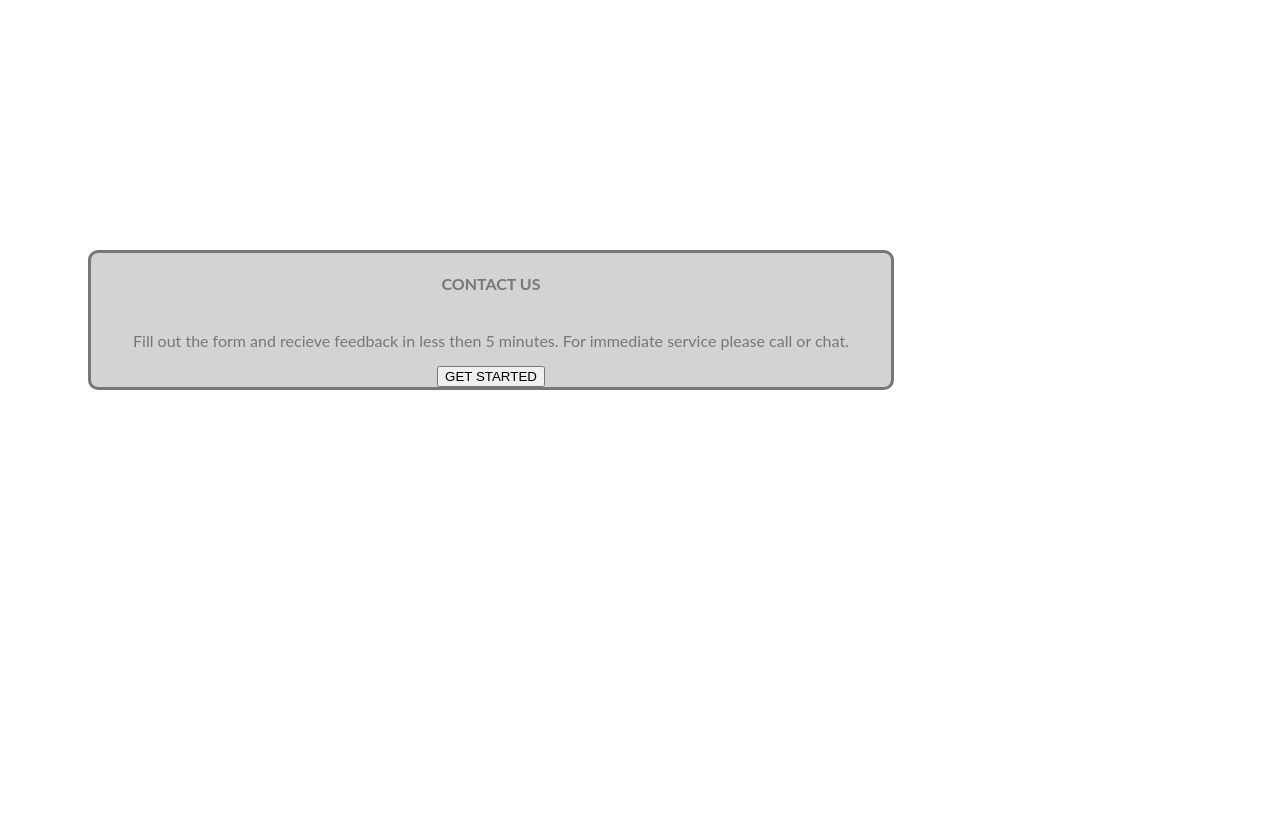
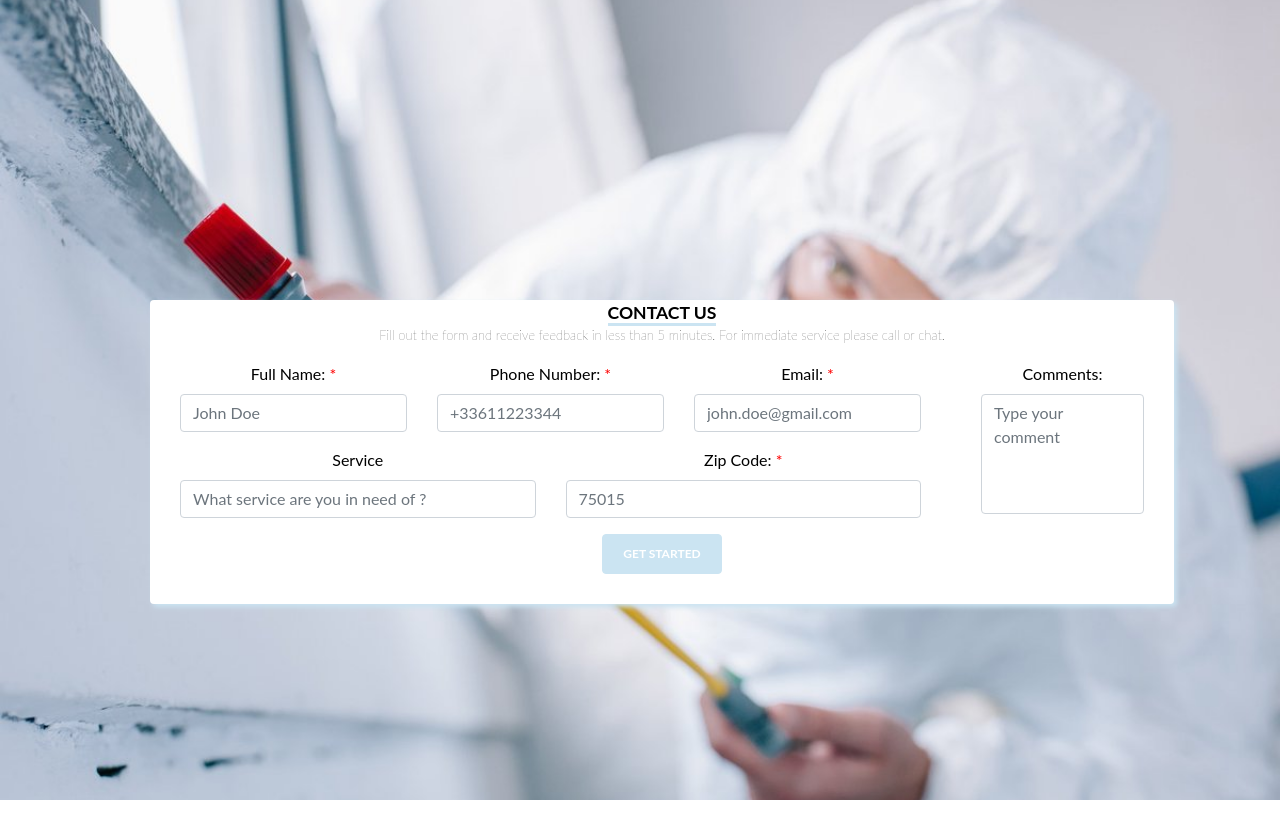
Before and after one commit to Flower-dev/Integration, a plain HTML site: page Template 2 /index.html in a window 1280 px wide. After the commit the page ends 800 px from the top, so only its background shows below. Drawn offline with nearby package versions, Linux system fonts and the light colour scheme.

Commit message:
mise en place du css

```diff
--- /dev/null
+++ b/Template 2 /css/custom.css
@@ -0,0 +1,64 @@
+body, html{
+  height: 100%;
+  font-family: "Lato", sans-serif;
+  color: #000000;
+}
+
+.bg{
+  /* The image used */
+  background-image: url("../img/bg.jpg");
+  /* Full height */
+  height: 100%;
+  /* Center and scale the image nicely */
+  background-position: center;
+  background-repeat: no-repeat;
+  background-size: cover;
+}
+
+#spacer{
+  height: 300px;
+}
+
+#contact_box{
+  width: 80%;
+  background-color: #ffffff;
+  border-radius: 4px;
+  margin-left: 150px;
+  text-align: center;
+  box-shadow: 3px 3px 5px 0px #CBE4F2;
+}
+
+#contact_txt{
+  margin-top: 80px;
+  color: #000000;
+  font-size: 1.1em; /* Correspond à la taille du texte */
+  font-weight: bold; /* Correspond à la graisse du texte */
+  box-shadow: 0px 3px 0px #CBE4F2;
+}
+
+#contact_dscr{
+  font-weight: lighter;
+  font-size: small;
+}
+
+#comment_textarea{
+    height: 120px;
+    resize: none;
+}
+
+.form-group{
+  text-align: center;
+}
+
+.star{
+  color:red;
+}
+
+.btn-primary{
+  font-size: 12px;
+  font-weight: bold;
+  padding: 10px 20px 10px 20px;
+  margin-bottom: 30px;
+  background-color: #CBE4F2;
+  border-color: #CBE4F2;
+}
--- a/Template 2 /css/index.css
+++ /dev/null
@@ -1,27 +0,0 @@
-body, html{
-  height: 100%;
-  font-family: "Lato", sans-serif;
-  color: #777;
-}
-
-.bgimg {
-  background-image: url("../images/samantha-gades-BlIhVfXbi9s-unsplash.jpg");
-  position: relative;
-  background-attachment: fixed;
-  background-position: center;
-  background-repeat: no-repeat;
-  background-size: cover;
-}
-
-.contact{
-  margin-top: 250px;
-  display: flex;
-  align-items: center;
-  justify-content:space-around;
-  margin-left: 80px;
-  flex-direction:column;
-  border: solid;
-  border-radius: 10px;
-  background-color: lightgrey;
-  width: 800px;
-}
--- a/Template 2 /index.html
+++ b/Template 2 /index.html
@@ -1,20 +1,86 @@
-<!DOCTYPE html>
-<html>
+<!doctype html>
+<html lang="en">
   <head>
+    <!-- Required meta tags -->
+    <meta charset="utf-8">
+    <meta name="viewport" content="width=device-width, initial-scale=1, shrink-to-fit=no">
+
+    <!-- Bootstrap CSS -->
+    <link rel="stylesheet" href="https://stackpath.bootstrapcdn.com/bootstrap/4.5.2/css/bootstrap.min.css" integrity="sha384-JcKb8q3iqJ61gNV9KGb8thSsNjpSL0n8PARn9HuZOnIxN0hoP+VmmDGMN5t9UJ0Z" crossorigin="anonymous">
+    <link rel="stylesheet" href="css/custom.css">
     <title>Contact us</title>
-      <link rel="stylesheet" href="css/index.css">
-      <script src="https://kit.fontawesome.com/ddde616424.js" crossorigin="anonymous"></script>
   </head>
 
   <body>
-    <div class="bgimg">
-    </div>
+    <div class="bg">
+        <div id="spacer"></div>
 
-<div class="contact">
-  <h4>CONTACT US</h4>
-  <p> Fill out the form and recieve feedback in less then 5 minutes. For immediate service please call or chat.</p>
-  <input class="button"type="button"value="GET STARTED">
-</div>
+                <form id="contact_box">
+                    <span id="contact_txt">CONTACT US</span>
+                    <p id="contact_dscr">Fill out the form and receive feedback in less than 5 minutes. For immediate service please call or chat.</p>
 
+                    <div class="container">
+                        <div class="row">
+                            <!-- Left Box : Inputs -->
+                            <div class="col col-md-auto">
+                                <div class="container" id="aio_box">
+                                    <div class="row">
+                                        <div class="col-sm form-group">
+                                            <label>
+                                                Full Name: <span class="star">*</span>
+                                            </label>
+                                            <input type="text" class="form-control" placeholder="John Doe">
+                                        </div>
 
+                                        <div class="col-sm form-group">
+                                            <label>
+                                                Phone Number: <span class="star">*</span>
+                                            </label>
+                                            <input type="text" class="form-control" placeholder="+33611223344">
+                                        </div>
+
+                                        <div class="col-sm form-group">
+                                            <label>
+                                                Email: <span class="star">*</span>
+                                            </label>
+                                            <input type="email" class="form-control" placeholder="john.doe@gmail.com">
+                                        </div>
+                                    </div>
+
+                                    <div class="row">
+                                        <div class="col-6 form-group">
+                                            <label>
+                                                Service
+                                            </label>
+                                            <input type="text" class="form-control" placeholder="What service are you in need of ?">
+                                        </div>
+
+                                        <div class="col form-group">
+                                            <label>
+                                                Zip Code: <span class="star">*</span>
+                                            </label>
+                                            <input type="text" class="form-control" pattern="[0-9]*" placeholder="75015">
+                                        </div>
+                                    </div>
+                                </div>
+                            </div>
+
+                            <!-- Right Box : Comment -->
+                            <div class="col">
+                                <div class="container" id="comment_box">
+                                    <div class="form-group">
+                                        <label>
+                                            Comments:
+                                        </label>
+                                        <textarea class="form-control" id="comment_textarea" placeholder="Type your comment"></textarea>
+                                    </div>
+                                </div>
+                            </div>
+                        </div>
+                    </div>
+
+                    <button type="submit" class="btn btn-primary">GET STARTED</button>
+                </form>
+          </div>
   </body>
+  </html>
```
Also changed, not shown: Template 2 /images/samantha-gades-BlIhVfXbi9s-unsplash.jpg (deleted), Template 2 /img/bg.jpg (added).
